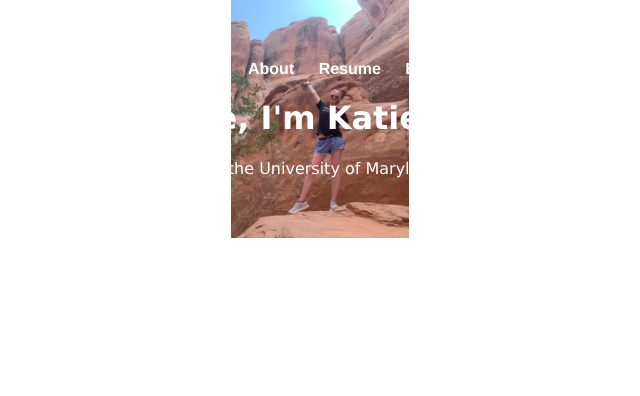
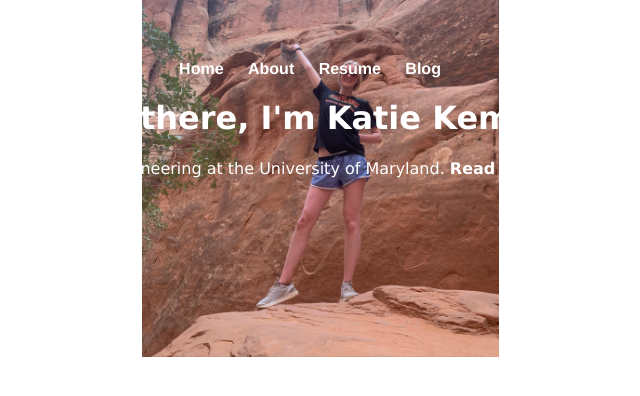
Before and after one commit to katherinekemp/katherinekemp.github.io, a Jekyll site: the page built from index.html, in a window 1280 px wide. Shown: the top 396 px of the page, without its empty margins (320-960 px from the left). Built offline with Jekyll 4.4.1, drawn with Linux system fonts in a browser that asks for light colours.

Commit message:
Update home.html

```diff
--- a/_layouts/home.html
+++ b/_layouts/home.html
@@ -6,7 +6,7 @@
 			}
 			body {
 				background-image: url("homepage.JPG");
-				background-size: auto 100%;
+				background-size: auto 200%;
 				background-repeat: no-repeat;
 				background-position: center;
 				text-align: center;
```
